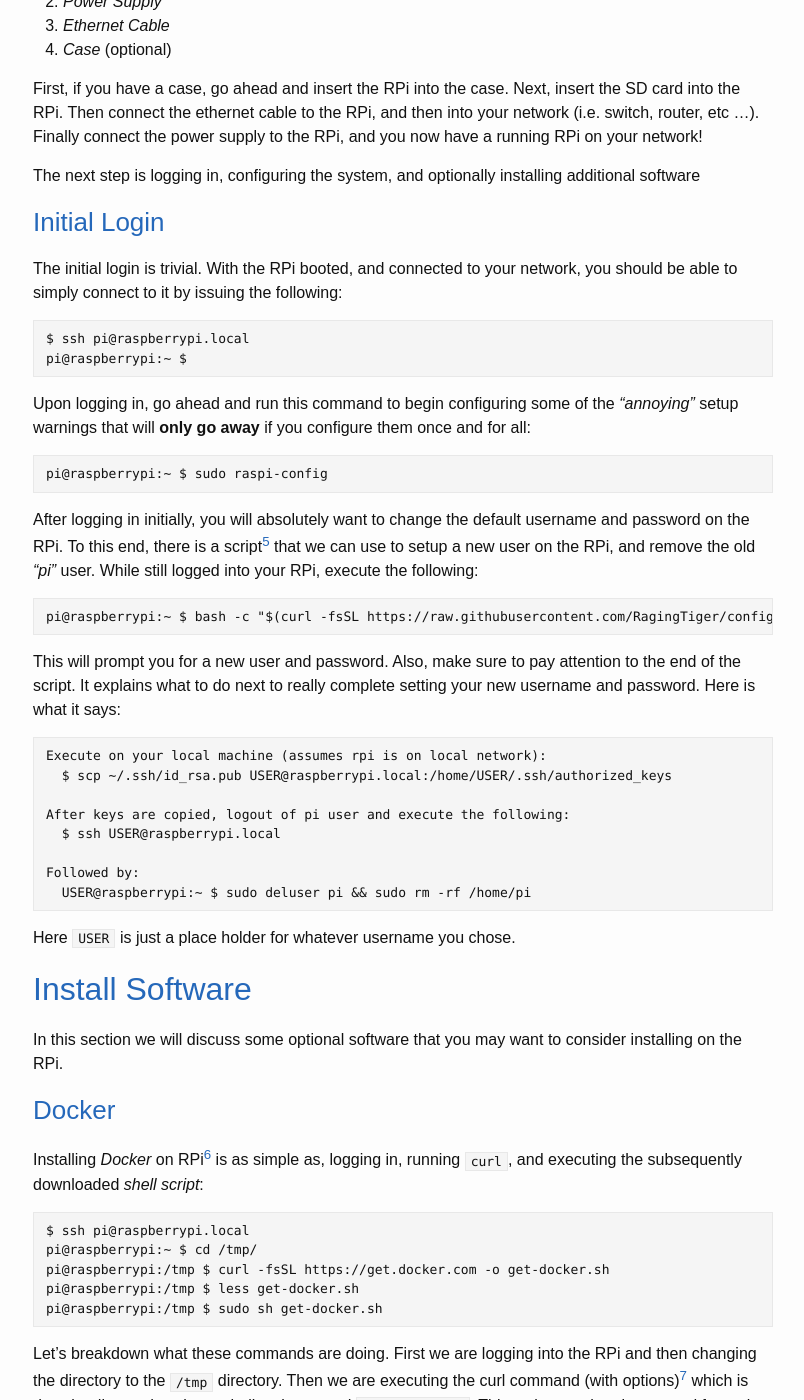
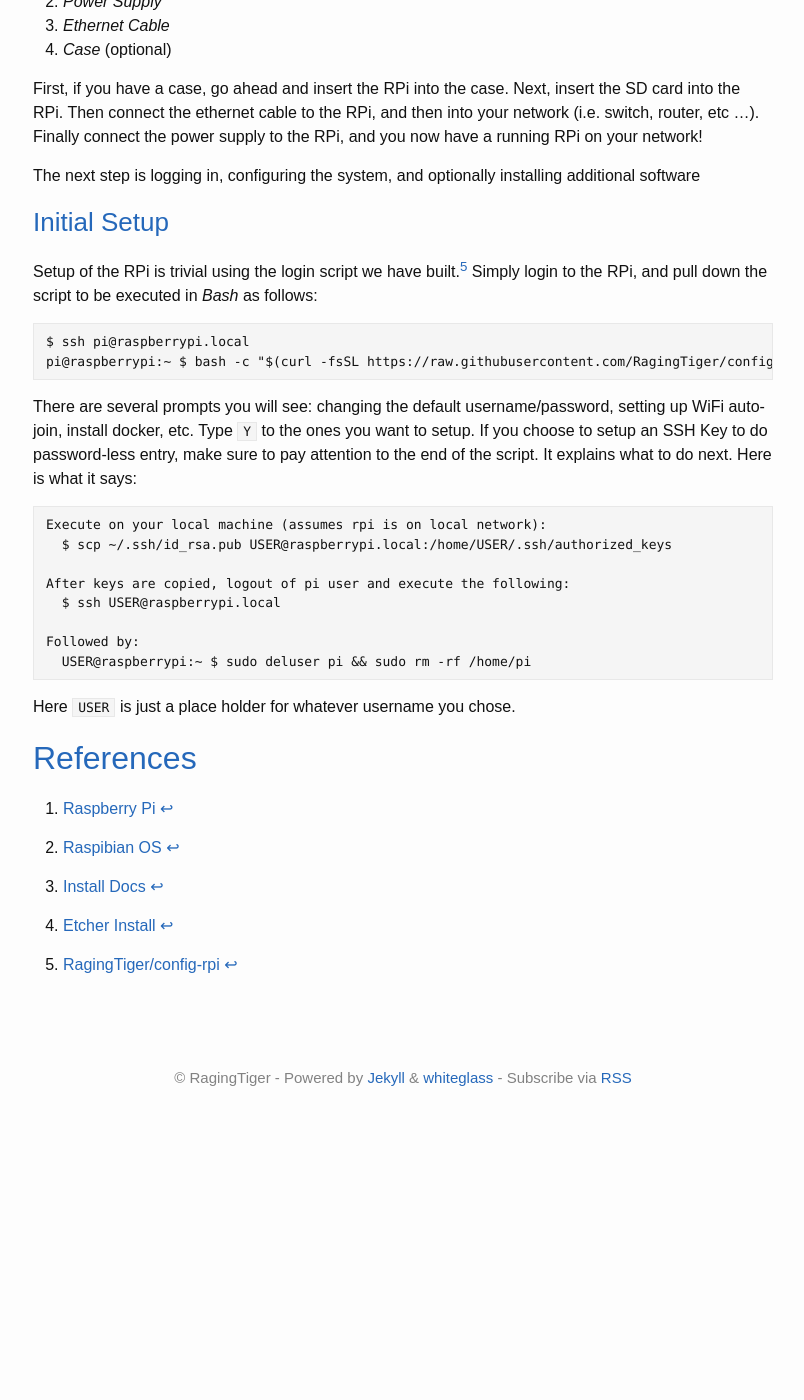
Before and after one commit to RagingTiger/RagingTiger.github.io, a Jekyll site: the page built from _posts/2018-06-19-rpi-init-setup.md, in a window 1280 px wide and 1400 px high, scrolled down 2790 px. Shown: the whole window, without its empty margins (237-1041 px from the left). Built offline with Jekyll 4.4.1, drawn with Linux system fonts in a browser that asks for light colours; after the commit the page ends 3925 px from its top, so only the background shows below that; some of the changed text lies outside the part shown.

Commit message:
Updated setup section

````diff
--- a/_posts/2018-06-19-rpi-init-setup.md
+++ b/_posts/2018-06-19-rpi-init-setup.md
@@ -12,7 +12,7 @@ category: [compsci, setup, rpi]
   * [Write OS to SD Card](#writeos)
   * [Enable SSH by Default](#enablessh)
 * [Initial Boot](#bootrpi)
-  * [Initial Login](#initlogin)
+  * [Initial Setup](#initsetup)
 * [Installing Software](#software)
   * [Docker](#docker)
 * [References](#references)
@@ -95,32 +95,19 @@ network!
 The next step is logging in, configuring the system, and optionally installing
 additional software
 
-### <a name="initlog"></a> [Initial Login](#toc)
-The initial login is trivial. With the RPi booted, and connected to your
-network, you should be able to simply connect to it by issuing the following:
+### <a name="initsetup"></a> [Initial Setup](#toc)
+Setup of the RPi is trivial using the login script we have built.[^fn5] Simply
+login to the RPi, and pull down the script to be executed in *Bash* as follows:
 ```
 $ ssh pi@raspberrypi.local
-pi@raspberrypi:~ $
-```
-
-Upon logging in, go ahead and run this command to begin configuring some of the
-*"annoying"* setup warnings that will **only go away** if you configure them
-once and for all:
-```
-pi@raspberrypi:~ $ sudo raspi-config
-```
-
-After logging in initially, you will absolutely want to change the default
-username and password on the RPi. To this end, there is a script[^fn5] that we can
-use to setup a new user on the RPi, and remove the old *"pi"* user. While still
-logged into your RPi, execute the following:
-```
 pi@raspberrypi:~ $ bash -c "$(curl -fsSL https://raw.githubusercontent.com/RagingTiger/config-rpi/master/config-rpi.sh)"
 ```
 
-This will prompt you for a new user and password. Also, make sure to pay
-attention to the end of the script. It explains what to do next to really
-complete setting your new username and password. Here is what it says:
+There are several prompts you will see: changing the default username/password,
+setting up WiFi auto-join, install docker, etc. Type `Y` to the ones you want to
+setup. If you choose to setup an SSH Key to do password-less entry, make sure to
+pay attention to the end of the script. It explains what to do next. Here is
+what it says:
 ```
 Execute on your local machine (assumes rpi is on local network):
   $ scp ~/.ssh/id_rsa.pub USER@raspberrypi.local:/home/USER/.ssh/authorized_keys
@@ -134,43 +121,6 @@ Followed by:
 
 Here `USER` is just a place holder for whatever username you chose.
 
-## <a name="software"></a> [Install Software](#toc)
-In this section we will discuss some optional software that you may want to
-consider installing on the RPi.
-
-### <a name="docker"></a> [Docker](#toc)
-Installing *Docker* on RPi[^fn6] is as simple as, logging in, running `curl`,
-and executing the subsequently downloaded *shell script*:
-```
-$ ssh pi@raspberrypi.local
-pi@raspberrypi:~ $ cd /tmp/
-pi@raspberrypi:/tmp $ curl -fsSL https://get.docker.com -o get-docker.sh
-pi@raspberrypi:/tmp $ less get-docker.sh
-pi@raspberrypi:/tmp $ sudo sh get-docker.sh
-```
-
-Let's breakdown what these commands are doing. First we are logging into the RPi
-and then changing the directory to the `/tmp` directory. Then we are executing
-the curl command (with options)[^fn7] which is downloading and saving a shell
-script named `get-docker.sh`. This script can then be opened for review using
-the `less` command (optional, but a good practice to be into). Finally the
-*get-docker.sh* shell script is being executed with root privileges using `sudo`
-and `sh`.
-
-*This will then start the shell script and install docker on your RPi!*
-
-You are now all ready to deploy and/or run containers on your RPi, but keep in
-mind one crucial caveat: containers compiled automatically on dockerhub, or
-compiled on **non ARM** CPU architectures will not run on your RPi. If you try
-to run them, your CPU (which has an ARM architecture),[^fn8] will issue an error
-similar to this:
-```
-$ standard_init_linux.go:190: exec user process caused "exec format error"
-```
-
-If you see this error, you are trying to run a container, on your machine's
-architecture, that was compiled for a *different architecture*.
-
 ## <a name="references"></a> [References](#toc)
 [^fn1]: [Raspberry Pi](https://www.raspberrypi.org/)
 [^fn2]: [Raspibian OS](https://www.raspberrypi.org/downloads/raspbian/)
````
